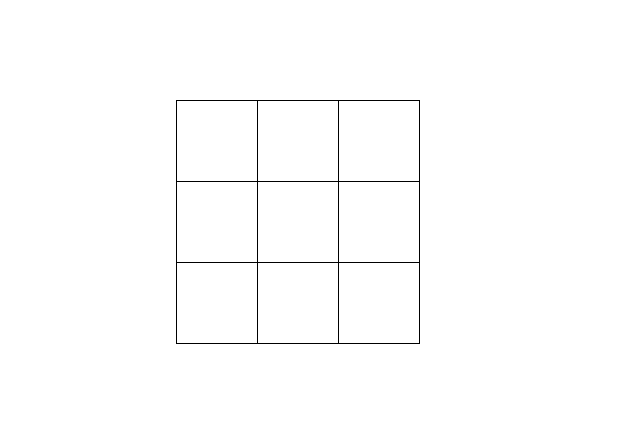
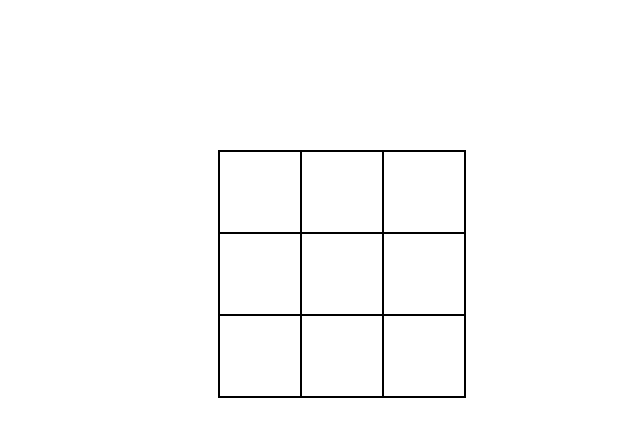
Before and after one commit to shauryatripaathi/playground_new, a plain HTML site: page index.html in a window 1280 px wide. Shown: the whole page, without its empty margins (282-922 px from the left). Drawn offline with Linux system fonts and the light colour scheme.

Commit message:
Update style.css

```diff
--- a/style.css
+++ b/style.css
@@ -1,6 +1,10 @@
+body{
+    margin: 0%;
+}
+
 #container{
-    margin-left: 450px;
-    margin-top: 100px;
+    margin-left: 500px;
+    margin-top: 150px;
     max-width: 300px;
 }
 
@@ -10,74 +14,106 @@
 }
 
 #tile11{
-    border: 1px solid black;
+    border: 2px solid black;
     width: 80px;
     height: 80px;
     border-bottom: 0px;
     border-right: 0px;
+    background-color: white;
 }
 
 #tile12{
-    border: 1px solid black;
+    border: 2px solid black;
     width: 80px;
     height: 80px;
     border-bottom: 0px;
     border-right: 0px;
+    background-color: white;
 }
 
 #tile13{
-    border: 1px solid black;
+    border: 2px solid black;
     width: 80px;
     height: 80px;
     border-bottom: 0px;
-
+    background-color: white;
 }
 
 #tile21{
-    border: 1px solid black;
+    border: 2px solid black;
     width: 80px;
     height: 80px;
     border-bottom: 0px;
     border-right: 0px;
+    background-color: white;
 }
 
 #tile22{
-    border: 1px solid black;
+    border: 2px solid black;
     width: 80px;
     height: 80px;
     border-bottom: 0px;
     border-right: 0px;
+    background-color: white;
 }
 
 #tile23{
-    border: 1px solid black;
+    border: 2px solid black;
     width: 80px;
     height: 80px;
     border-bottom: 0px;
+    background-color: white;
 }
 
 
 #tile31{
-    border: 1px solid black;
+    border: 2px solid black;
     width: 80px;
     height: 80px;
     border-right: 0px;
+    background-color: white;
 }
 
 #tile32{
-    border: 1px solid black;
+    border: 2px solid black;
     width: 80px;
     height: 80px;
     border-right: 0px;
+    background-color: white;
 }
 
 #tile33{
-    border: 1px solid black;
+    border: 2px solid black;
+    width: 80px;
+    height: 80px;
+    background-color: white;
+}
+
+.getImg{
     width: 80px;
     height: 80px;
 }
 
-.getImg{
-    width: 70px;
-    height: 70px;
+.cross{
+    width: 280px;
+    border: 2px solid black;
+    background-color: black;
+    height: 0%;
+    position: absolute;
 }
+
+.bodyImg{
+
+    position: fixed;
+    z-index: -1;
+    height: fit-content;
+    margin-top: -500px;
+}
+
+#text{
+    transition: 3200ms;
+    font-size: 120px;
+    margin-top: -390px;
+    margin-left: 340px;
+    position: relative;
+}
```
